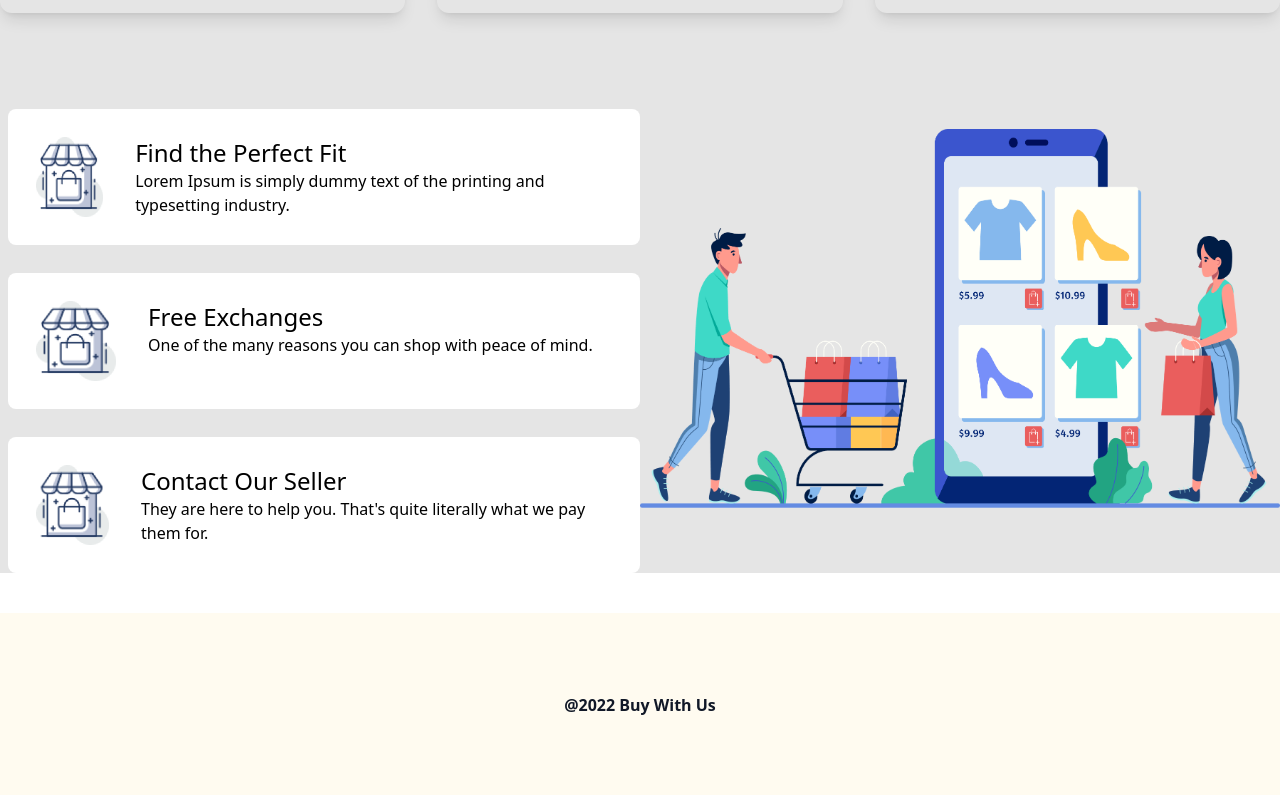
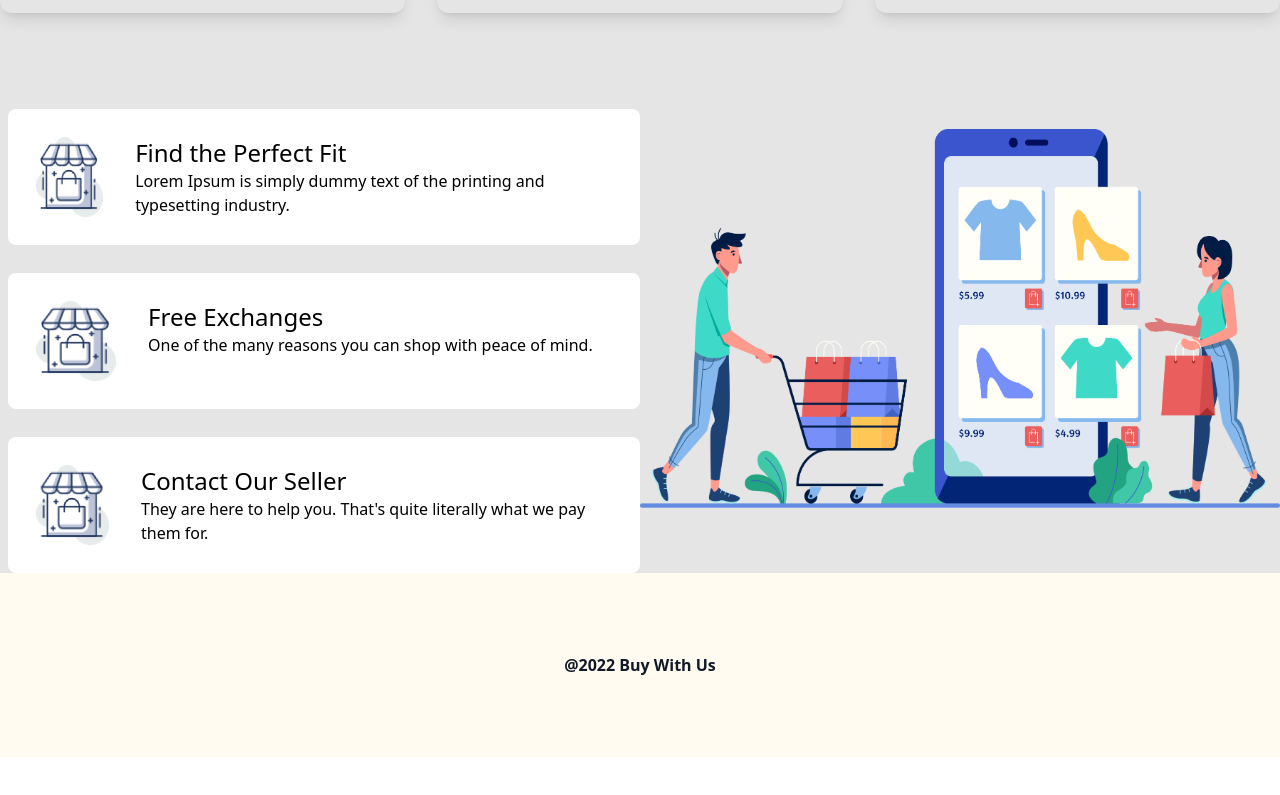
Before and after one commit to Iambijoy656/fashion-tailwind-css, a plain HTML site: page index.html in a window 1280 px wide. Shown: the part 2116-2911 px from the top of the page. After the commit the page ends 2873 px from the top, so only its background shows below. Drawn offline with nearby package versions, Linux system fonts and the light colour scheme.

Commit message:
complete

```diff
--- a/index.html
+++ b/index.html
@@ -241,7 +241,7 @@
         </section>
 
     </main>
-    <footer class="text-center mt-10 py-20 bg-penguin">
+    <footer class="text-center py-20 bg-penguin">
         <p class="text-gray-900 font-bold">@2022 Buy With Us</p>
     </footer>
 
```
